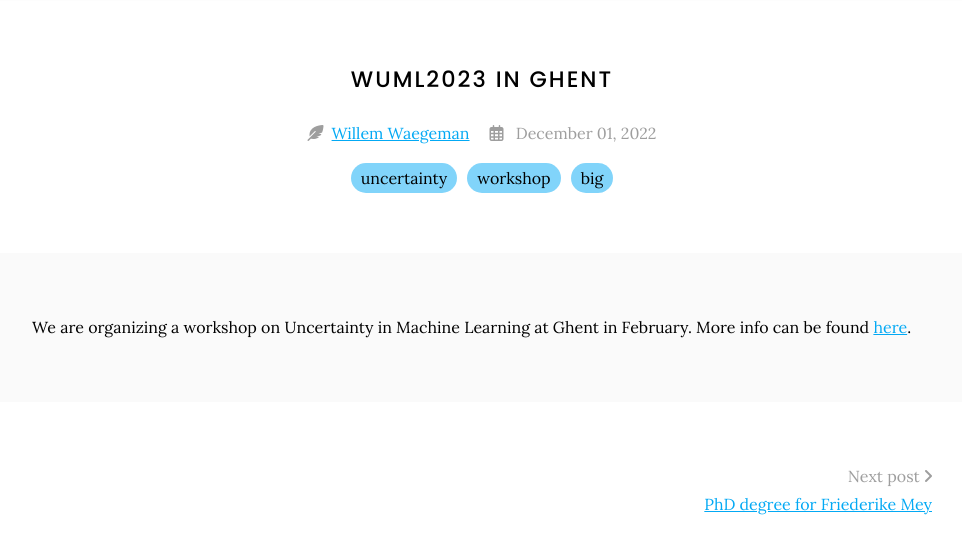
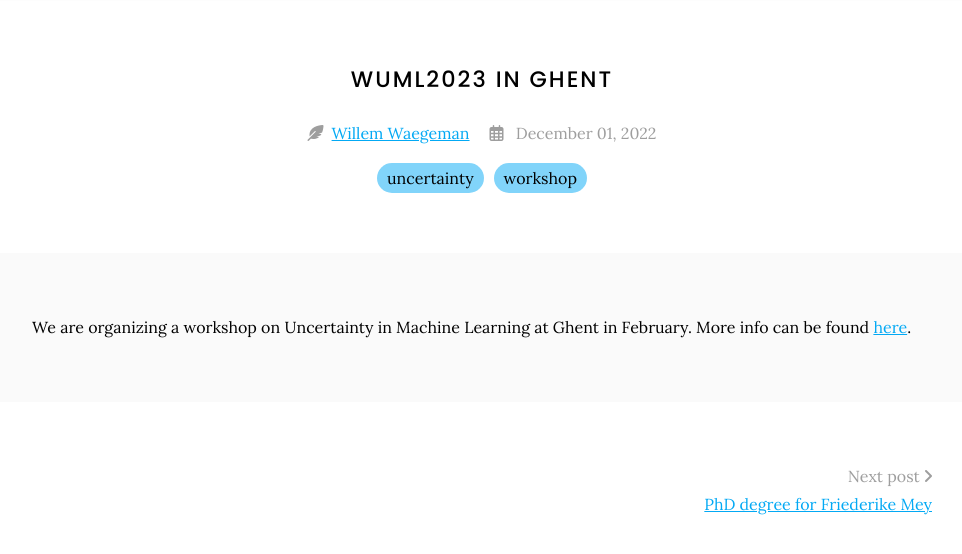
Before and after one commit to willemwaegeman/bioml, a Jekyll site: the page built from _posts/2022-12-01-example-post-1.md, in a window 1280 px wide, cut to the strip 114-756 px from the top of the page. Shown: the top 554 px of the strip, without its empty margins (158-1120 px from the left). Built offline with Jekyll 4.4.1, drawn with Linux system fonts in a browser that asks for light colours.

Commit message:
Update 2022-12-01-example-post-1.md

```diff
--- a/_posts/2022-12-01-example-post-1.md
+++ b/_posts/2022-12-01-example-post-1.md
@@ -3,7 +3,6 @@ title: WUML2023 in Ghent
 tags:
   - uncertainty
   - workshop
-  - big
 author: Willem Waegeman
 member: anne-chovie
 ---
```
